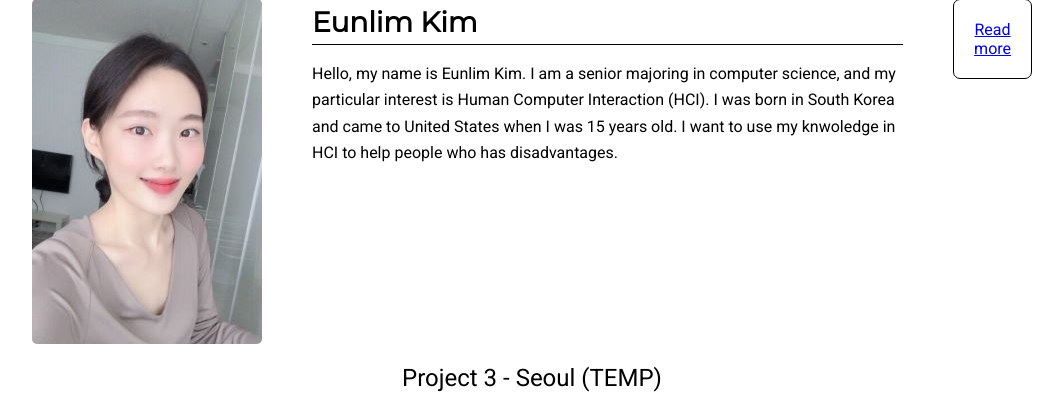
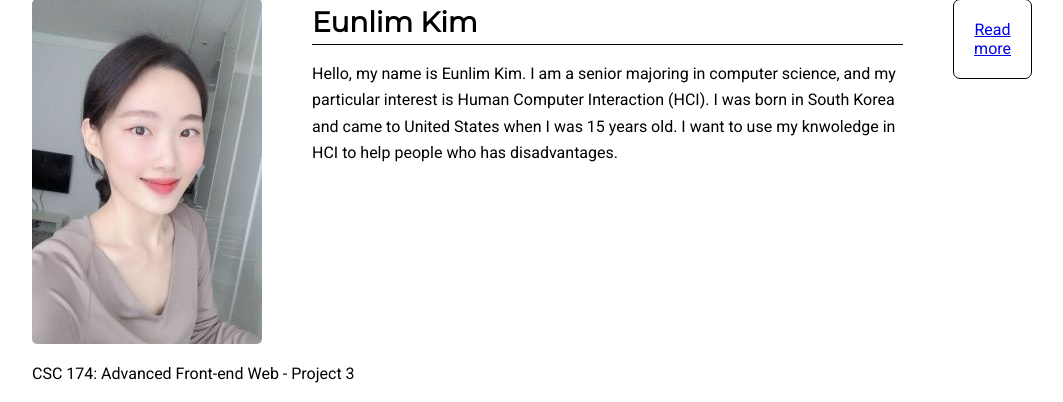
Before and after one commit to jalhadab/project5, a PHP site: page /directory.php in a window 1280 px wide. Shown: the part 1049-1451 px from the top of the page, without its empty margins (108-1171 px from the left). Run offline with PHP 8.4, Linux system fonts and the light colour scheme; data that the repository does not hold is empty.

Commit message:
Updated footers and made them uniform

```diff
--- a/bo.php
+++ b/bo.php
@@ -72,7 +72,7 @@
 		</article>
 
 		<footer>
-			<p>CSC 174: Advanced Front-end Web - Project 2</p>
+			<div>CSC 174: Advanced Front-end Web - Project 3</div>
 		</footer>
 
 		</div> <!-- center container -->
--- a/css/style.css
+++ b/css/style.css
@@ -126,6 +126,11 @@ footer.persistent {
 	line-height: 1.65em;
 }
 
+.dir-footer{
+	margin-top: 20px;
+	padding-bottom: 10px;
+}
+
 .z-pattern .primary, .z-pattern .strong, .z-pattern .weak, .z-pattern .terminal {
 	margin: 5vh 5vw;
 }
@@ -155,19 +160,3 @@ footer.persistent {
 #submit {
 	align-self: flex-end;
 }
-
-/*
-The following lines are for the temp footer in directory.php
-
-EDIT OR DELETE WHEN READY
-*/
-
-.dir-footer{
-	text-align: center;
-	margin-top: 20px;
-	padding-bottom: 10px;
-}
-
-.dir-footer div{
-	font-size: x-large;
-}
--- a/directory.php
+++ b/directory.php
@@ -43,11 +43,11 @@
 						<a href="kim.php">Read more</a>
 					</section>
 				</article>
+				<footer class="dir-footer">
+                	<div>CSC 174: Advanced Front-end Web - Project 3</div>
+                </footer>
 			</div>
 		</div>
-		<footer class="dir-footer">
-			<div>Project 3 - Seoul (TEMP)</div>
-		</footer>
 		<?php include "inc/scripts.php"?>
 	</body>
 </html>
--- a/emely.php
+++ b/emely.php
@@ -69,7 +69,7 @@
 		</article>
 
 		<footer>
-			<p>CSC 174: Advanced Front-end Web - Project 2</p>
+			<div>CSC 174: Advanced Front-end Web - Project 3</div>
 		</footer>
 
 		</div> <!-- center container -->
--- a/kim.php
+++ b/kim.php
@@ -63,7 +63,7 @@
 		</article>
 
 		<footer>
-			<p>CSC 174: Advanced Front-end Web - Project 2</p>
+			<div>CSC 174: Advanced Front-end Web - Project 3</div>
 		</footer>
 
 		</div> <!-- center container -->
```
